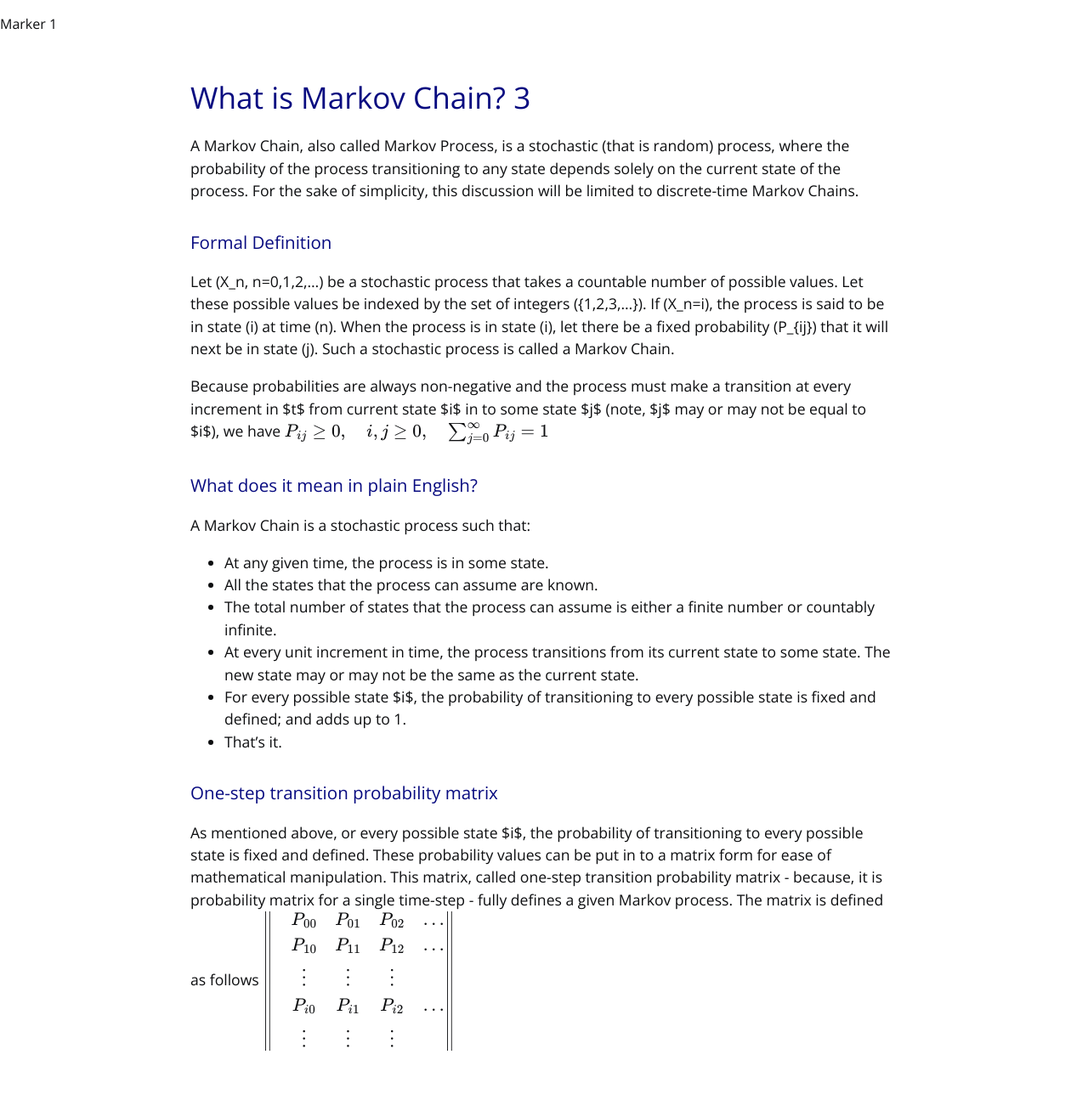
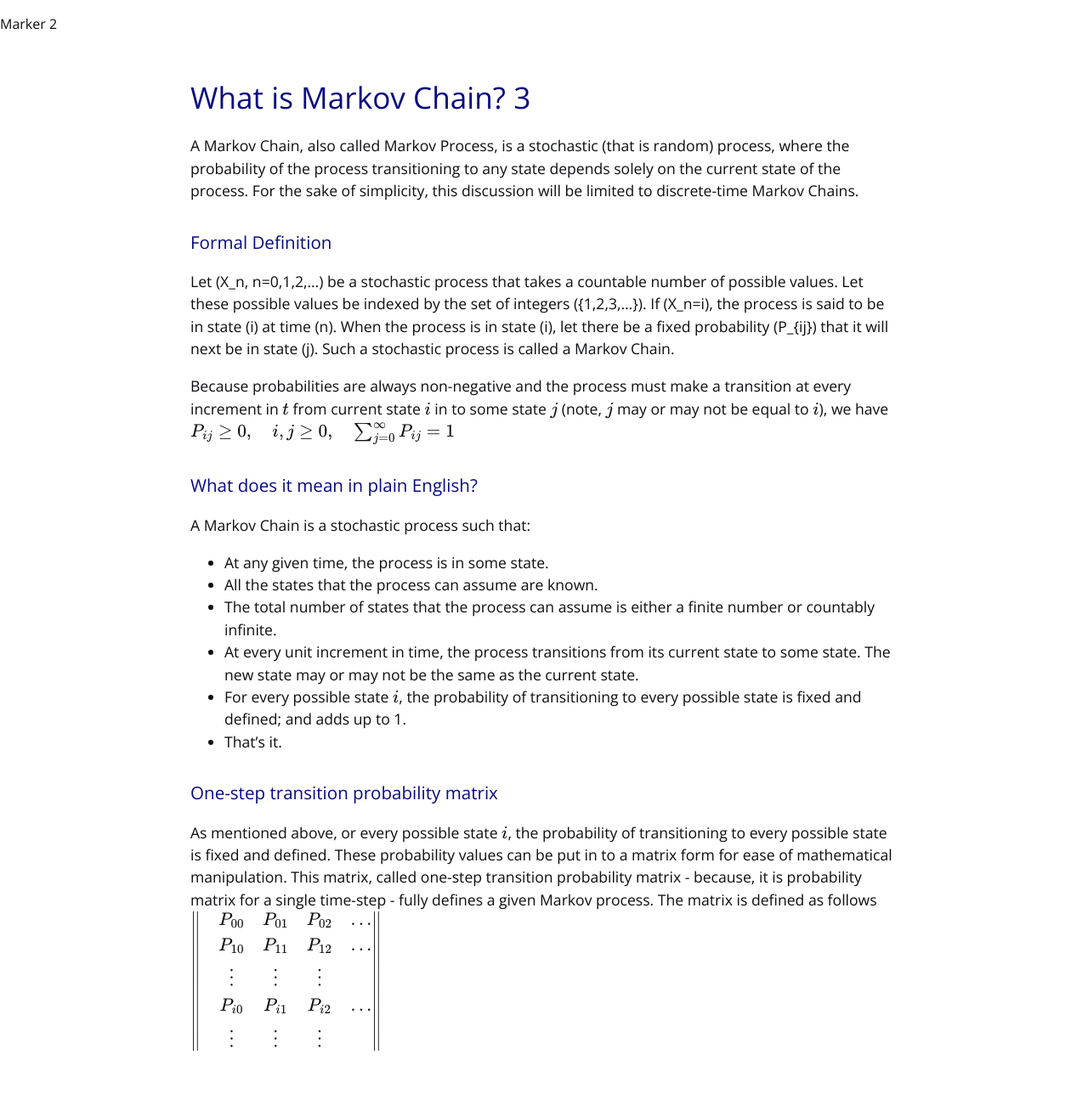
Before and after one commit to vinitjoglekar/playground, a Jekyll site: the page built from _pages/markov_chains.md, in a window 1280 px wide. Shown: the whole page at 85% size. Built offline with Jekyll 4.4.1, drawn with Linux system fonts in a browser that asks for light colours.

Commit message:
Update default.html

```diff
--- a/_layouts/default.html
+++ b/_layouts/default.html
@@ -19,11 +19,18 @@
     <link rel="stylesheet" href="{{ '/assets/css/style.css?v=' | append: site.github.build_revision | relative_url }}">
   </head>
   <body>
-    <p> Marker 1 </p>
+    <p> Marker 2 </p>
     <main id="content" class="main-content" role="main">
       {{ content }}
     </main>
     <script src="https://polyfill.io/v3/polyfill.min.js?features=es6" crossorigin="anonymous"></script>
+    <script>
+      MathJax = {
+        tex: {
+          inlineMath: [['$', '$'], ['\\(', '\\)']]
+        }
+      };
+    </script>
     <script id="MathJax-script" async src="https://cdn.jsdelivr.net/npm/mathjax@3/es5/tex-mml-chtml.js" crossorigin="anonymous"></script>
   </body>
 </html>
```
